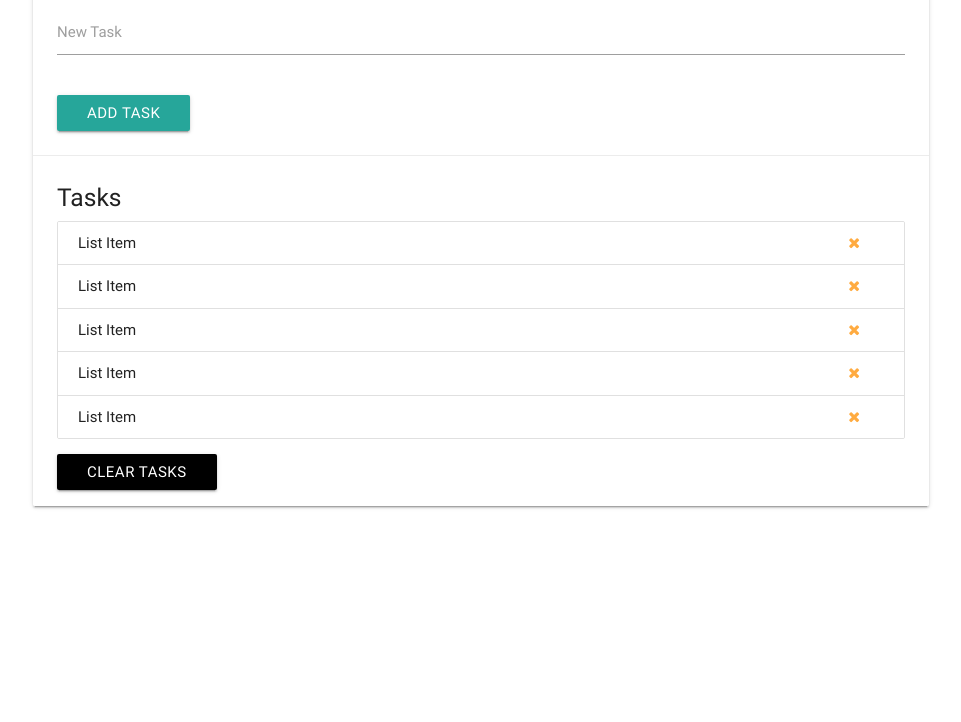
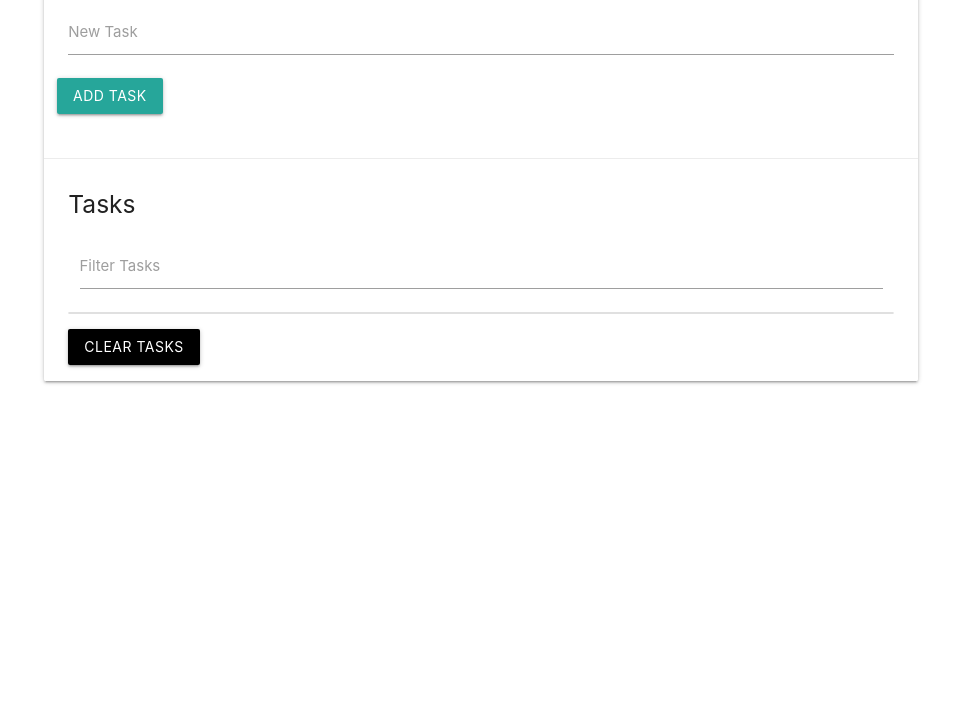
Before and after one commit to Sujithkumar72/ModernJS, a plain HTML site: page es6/dom/index.html in a window 1280 px wide. Shown: the part 78-800 px from the top of the page, without its empty margins (159-1120 px from the left). Drawn offline with nearby package versions, Linux system fonts and the light colour scheme.

Commit message:
Add Tasks completed

```diff
--- a/es6/dom/app.js
+++ b/es6/dom/app.js
@@ -1,137 +1,30 @@
-const form = document.querySelector("form");
-const taskInput = document.getElementById("task");
-const heading = document.querySelector("h5");
-taskInput.value = "";
-// form.addEventListener("submit", runEvent);
-// taskInput.addEventListener("keyup", runEvent);
-taskInput.addEventListener("focus", runEvent)
-function runEvent(e){
-    heading.innerText = e.target.value;
-    console.log(`EVENT TYPE: ${e.type}`);
-    console.log(e.target.value);
-    // console.log(taskInput.value);
-    // e.preventDefault();
+const form = document.querySelector("#task-form");
+const taskList = document.querySelector(".collection");
+const clearBtn = document.querySelector(".clear-tasks");
+const filter = document.querySelector("#filter");
+const taskInput = document.querySelector("#task");
 
+loadEventListeners();
+
+function loadEventListeners(){
+  //Add Task Event
+  form.addEventListener("submit", addTask);
 }
 
-taskInput.addEventListener("focus", runEvent);
+function addTask(e){
+  if(taskInput.value ===""){
+    alert("Add a Task");
+  }
+  const li = document.createElement("li");
+  li.className = "collection-item";
+  li.appendChild(document.createTextNode(taskInput.value));
+  const link = document.createElement("a");
+  link.className = "delete-item secondary-content";
+  link.innerHTML ="<i class='fa fa-remove'></i>";
+  li.appendChild(link);
 
-// const clearBtn=document.querySelector(".clear-tasks");
-// const card= document.querySelector(".card");
-// const heading = document.querySelector("h5");
+  taskList.appendChild(li);
 
-// //Event Handler
-// function runEvent(e){
-//     console.log(`EVENT TYPE: ${e.type}`);
-//     heading.textContent = `Mouse(x): ${e.offsetX} Mouse(y):${e.offsetY}`;
-//     document.body.style.backgroundColor = `rgb(${e.offsetX}, ${e.offsetY}, 40)`;
-// }
-
-// clearBtn.addEventListener("click",runEvent);
-// clearBtn.addEventListener("dblclick", runEvent);
-// clearBtn.addEventListener("mousedown", runEvent);
-// clearBtn.addEventListener("mouseup", runEvent);
-// clearBtn.addEventListener("mouseenter", runEvent);
-// clearBtn.addEventListener("mouseleave", runEvent);
-// clearBtn.addEventListener("mouseover", runEvent);
-// clearBtn.addEventListener("mouseout", runEvent);
-card.addEventListener("mousemove", runEvent);
-
-// let val;
-// const list =document.querySelector("ul.collection");
-// console.log(list);
-// const listItem = document.querySelector("li.collection-item:first-child");
-// val = listItem;
-// val= list;
-
-
-// val = list.childNodes;
-
-// val=list.children[1];
-// val=list.firstChild;
-// val=list.firstElementChild;
-
-// console.log(val);
-
-// const item = document.getElementsByClassName("collection-item");
-// // console.log(item);
-// // console.log(item[0]);
-// item[0].style.color="red";
-// item[0].textContent="Hello";
-// const listItems =document.querySelector("ul").getElementsByClassName("collection-item");
-// console.log(listItems);
-// const lister = Array.from(listItems);
-// listItems.forEach(function(listItem, index){
-//   console.log(`${index}: listItem`);
-// });
-
-
-
-
-// const nodeList = document.querySelectorAll("li:nth-child(odd)");
-// console.log(nodeList);
-// nodeList.forEach(function(node, index){
-//   console.log(`${index}: node`);
-// });
-// console.log(document.getElementById("task-title"));
-
-// console.log(document.getElementById("task-title").id);
-// console.log(document.getElementById("task-title").className);
-
-// document.getElementById("task-title").style.background ="#333";
-// document.getElementById("task-title").style.color="#fff";
-// document.getElementById("task-title").style.padding = "5px";
-
-
-// document.getElementById("task-title").textContent ="task-list";
-// document.getElementById("task-title").innerText ="My Tasks";
-// document.getElementById("task-title").innerHTML="<h2 style='color:red'>Task List </h2>";
-
-//document.querySelector()
-
-
-// console.log(document.querySelector("#task-title"));
-// console.log(document.querySelector(".card-title"));
-// console.log(document.querySelector("h5"));
-// document.querySelector("li").style.color ="green";
-// document.querySelector("ul li").style.color ="red";
-// document.querySelector("li:last-child").style.color ="green";
-// document.querySelector("li:nth-child(1)").style.color ="black";
-// document.querySelector("li:nth-child(even)").style.color ="red";
-// document.querySelector("li:nth-child(4)").style.color ="red";
-
-// let val;
-// val = document;
-// val =document.all;
-// val= document.all[1];
-// val=document.all.length;
-// val=document.head;
-// val=document.body;
-// val=document.doctype;
-// val=document.domain;
-// val=document.URL;
-// val=document.charset;
-// val =document.contentType;
-// val=document.forms;
-// val=document.forms[0];
-// val=document.forms[0].id;
-// val=document.forms[0].method;
-// val=document.forms[0].action;
-// val=document.links;
-// val=document.links[0];
-// val=document.links[0].id;
-// val=document.links[0].classList;
-// val==document.links[0].className;
-// val=document.images;
-// val=document.scripts;
-// val=document.scripts[2];
-// val=document.scripts[2].getAttribute("src");
-// let scripts =document.scripts;
-// let scriptArray= Array.from(scripts);
-
-// scriptArray.forEach(function(script){
-//   console.log(script);
-// });
-
-
-// console.log(val);
+  taskInput.value="";
+  e.preventDefault();
+}
--- a/es6/dom/index.html
+++ b/es6/dom/index.html
@@ -1,76 +1,50 @@
 <!DOCTYPE html>
 <html lang="en">
-
 <head>
   <meta charset="UTF-8">
+  <meta http-equiv="X-UA-Compatible" content="IE=edge">
   <meta name="viewport" content="width=device-width, initial-scale=1.0">
-  <meta http-equiv="X-UA-Compatible" content="ie=edge">
-  <link rel="stylesheet" href="https://cdnjs.cloudflare.com/ajax/libs/materialize/0.100.2/css/materialize.min.css">
-  <link href="https://maxcdn.bootstrapcdn.com/font-awesome/4.7.0/css/font-awesome.min.css" rel="stylesheet" integrity="sha384-wvfXpqpZZVQGK6TAh5PVlGOfQNHSoD2xbE+QkPxCAFlNEevoEH3Sl0sibVcOQVnN"
-    crossorigin="anonymous">
-  <title>Task List</title>
+  <link rel="stylesheet" href="https://pro.fontawesome.com/releases/v5.10.0/css/all.css" integrity="sha384-AYmEC3Yw5cVb3ZcuHtOA93w35dYTsvhLPVnYs9eStHfGJvOvKxVfELGroGkvsg+p" crossorigin="anonymous"/>
+  <!-- Compiled and minified CSS -->
+    <link rel="stylesheet" href="https://cdnjs.cloudflare.com/ajax/libs/materialize/1.0.0/css/materialize.min.css">
+
+
+  <title>Document</title>
 </head>
-
 <body>
   <div class="container">
     <div class="row">
       <div class="col s12">
-        <div id="main" class="card">
+        <div class="card" id="main">
           <div class="card-content">
             <span class="card-title">Task List</span>
             <div class="row">
-              <form id="task-form" action="/">
+              <form action="" id="task-form">
                 <div class="input-field col s12">
-                  <input type="text" name="task" id="task" value="Walk the dog">
+                  <input type="text" name="task" id="task">
                   <label for="task">New Task</label>
                 </div>
+                <input type="submit" value="Add Task" class="btn">
+              </form>
             </div>
-            <input type="submit" value="Add Task" class="btn">
-            </form>
           </div>
           <div class="card-action">
-            <h5 class="className" id="task-title">Tasks</h5>
-            <ul class="collection">
-              <li class="collection-item">
-                List Item
-                <a href="#" class="delete-item secondary-content">
-                  <i class="fa fa-remove"></i>
-                </a>
-              </li>
-              <li class="collection-item">
-                List Item
-                <a href="#" class="delete-item secondary-content">
-                  <i class="fa fa-remove"></i>
-                </a>
-              </li>
-              <li class="collection-item">
-                List Item
-                <a href="#" class="delete-item secondary-content">
-                  <i class="fa fa-remove"></i>
-                </a>
-              </li>
-              <li class="collection-item">
-                List Item
-                <a href="#" class="delete-item secondary-content">
-                  <i class="fa fa-remove"></i>
-                </a>
-              </li>
-              <li class="collection-item">
-                List Item
-                <a href="#" class="delete-item secondary-content">
-                  <i class="fa fa-remove"></i>
-                </a>
-              </li>
-            </ul>
-            <a class="clear-tasks btn black" >Clear Tasks</a>
+            <h5 id="task-title">Tasks</h5>
+            <div class="input-field col s12">
+              <input type="text" name="filter" id="filter">
+              <label for="filter">Filter Tasks</label>
+            </div>
+            <ul class="collection"></ul>
+            <a href="#" class="btn black clear-tasks">Clear Tasks</a>
           </div>
         </div>
       </div>
     </div>
   </div>
-  <script src="https://code.jquery.com/jquery-3.2.1.js" integrity="sha256-DZAnKJ/6XZ9si04Hgrsxu/8s717jcIzLy3oi35EouyE=" crossorigin="anonymous"></script>
-  <script src="https://cdnjs.cloudflare.com/ajax/libs/materialize/0.100.2/js/materialize.min.js"></script>
+
+      <!-- Compiled and minified JavaScript -->
+      <script src="https://cdnjs.cloudflare.com/ajax/libs/materialize/1.0.0/js/materialize.min.js"></script>
+      <script src="https://code.jquery.com/jquery-3.6.0.min.js" integrity="sha256-/xUj+3OJU5yExlq6GSYGSHk7tPXikynS7ogEvDej/m4=" crossorigin="anonymous"></script>
   <script src="app.js"></script>
 </body>
-
 </html>
```
